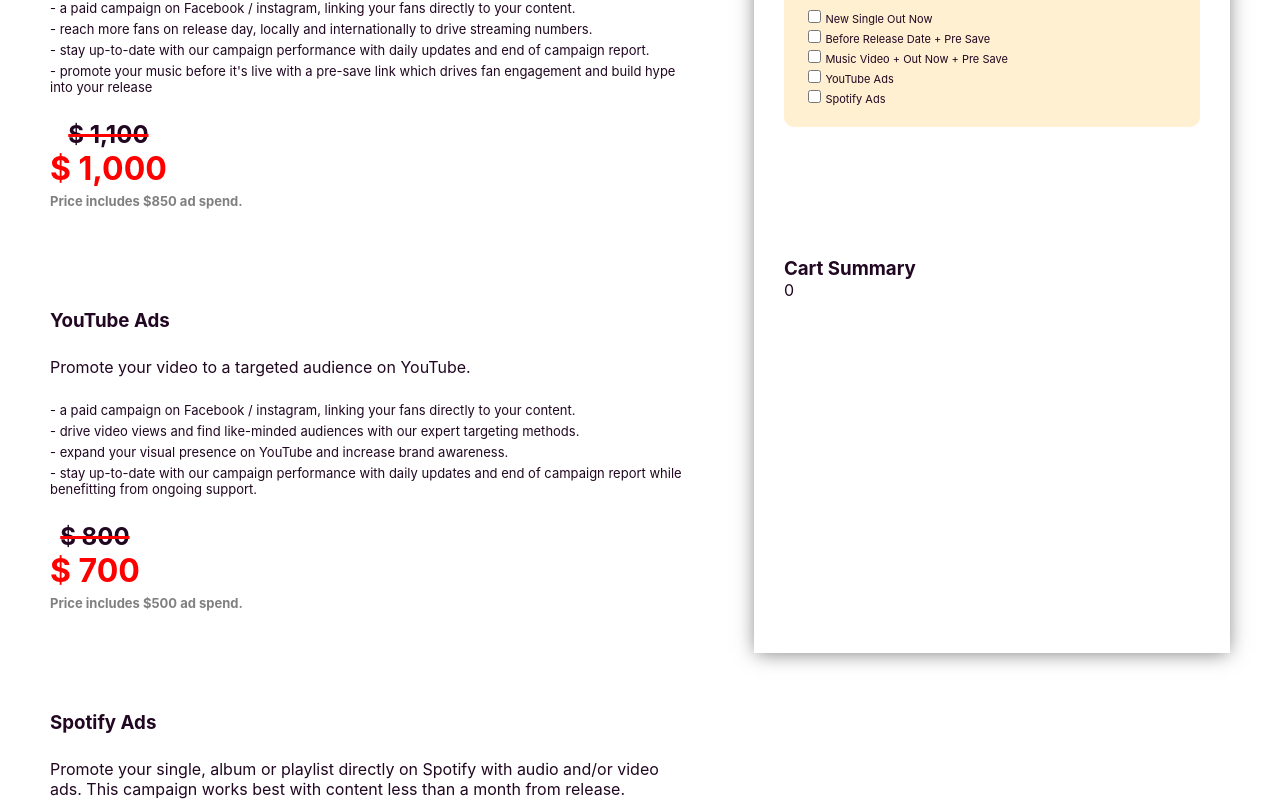
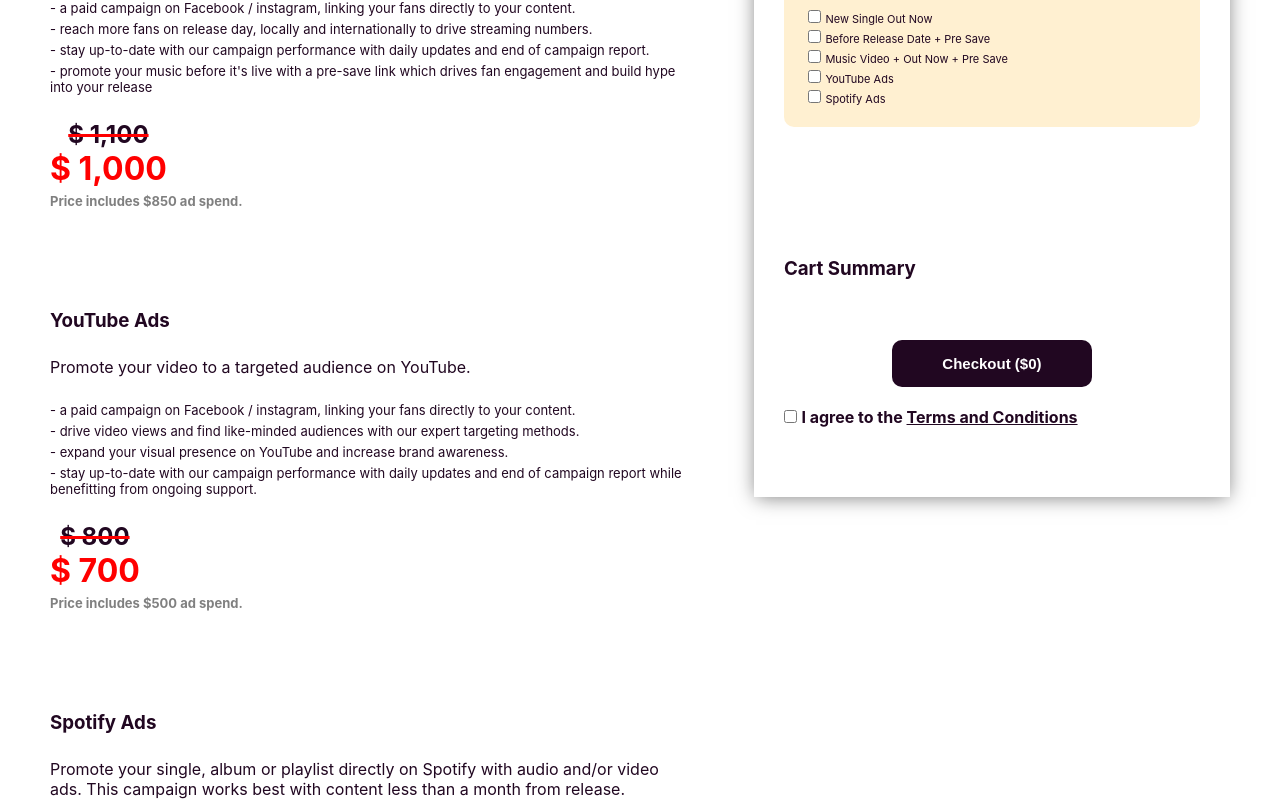
Before and after one commit to Tobbeycc1/soundmac, a React (Create React App) app: page /promotion in a window 1280 px wide. Shown: the part 2538-3345 px from the top of the page. Built offline with nearby package versions, Linux system fonts and the light colour scheme.

Commit message:
Pricing page next

```diff
--- a/src/CSS files/packagesForm.module.css
+++ b/src/CSS files/packagesForm.module.css
@@ -1,5 +1,5 @@
 .packagesFormCon {
-  height: 1593px;
+  height: fit-content;
   box-shadow: 0px 2px 19px -2px rgba(0, 0, 0, 0.52);
   -webkit-box-shadow: 0px 2px 19px -2px rgba(0, 0, 0, 0.52);
   -moz-box-shadow: 0px 2px 19px -2px rgba(0, 0, 0, 0.52);
@@ -108,3 +108,25 @@
   margin-right: auto;
   font-size: 14px;
 }
+.checkOutBtnCon{
+text-align: center;
+margin-top: 60px;
+}
+.checkOutBtn{
+  padding: 15px 12px;
+  background: var(--purple);
+  color: white;
+  font-weight: bold;
+  outline: none;
+  border: none;
+  width: 200px;
+  border-radius: 10px;
+  font-size: 15px;
+  cursor: pointer;
+}
+.iAgreeCon{
+  margin: 20px 0px 50px 0px;
+}
+.checkBoxLabelIAgree{
+  font-weight: bold;
+}
--- a/src/Componets/packagesForm.js
+++ b/src/Componets/packagesForm.js
@@ -234,8 +234,15 @@ const totalspotifyAdsPrice= spotifyAdsPrice && 1000
             {youtubeAdsSummary && youtueAdsJSX}
             {spotifyAdsSummary &&  spotifyAdsJSX}
 
-            <diV>
-                {totalNewSinglePrice + totalBeforeReleasePrice + totalMusicVideoOutPrice + totalYoutubeAdsPrice + totalspotifyAdsPrice }
+            <diV className={classes.checkOutBtnCon}>
+                <button className={classes.checkOutBtn}> Checkout ($
+                {totalNewSinglePrice + totalBeforeReleasePrice + totalMusicVideoOutPrice + totalYoutubeAdsPrice + totalspotifyAdsPrice })
+                </button>
+
+            </diV>
+
+            <diV className={classes.iAgreeCon}>
+            <input type={'checkbox'} id='i-agree' value={'i-agree'} /> <label className={classes.checkBoxLabelIAgree}>I agree to the <a href='#'>Terms and Conditions</a> </label>
             </diV>
 
             </form>
--- a/src/index.css
+++ b/src/index.css
@@ -26,3 +26,6 @@ code {
   font-family: source-code-pro, Menlo, Monaco, Consolas, 'Courier New',
     monospace;
 }
+input[type=checkbox] {
+  accent-color: var(--purple);
+}
```
